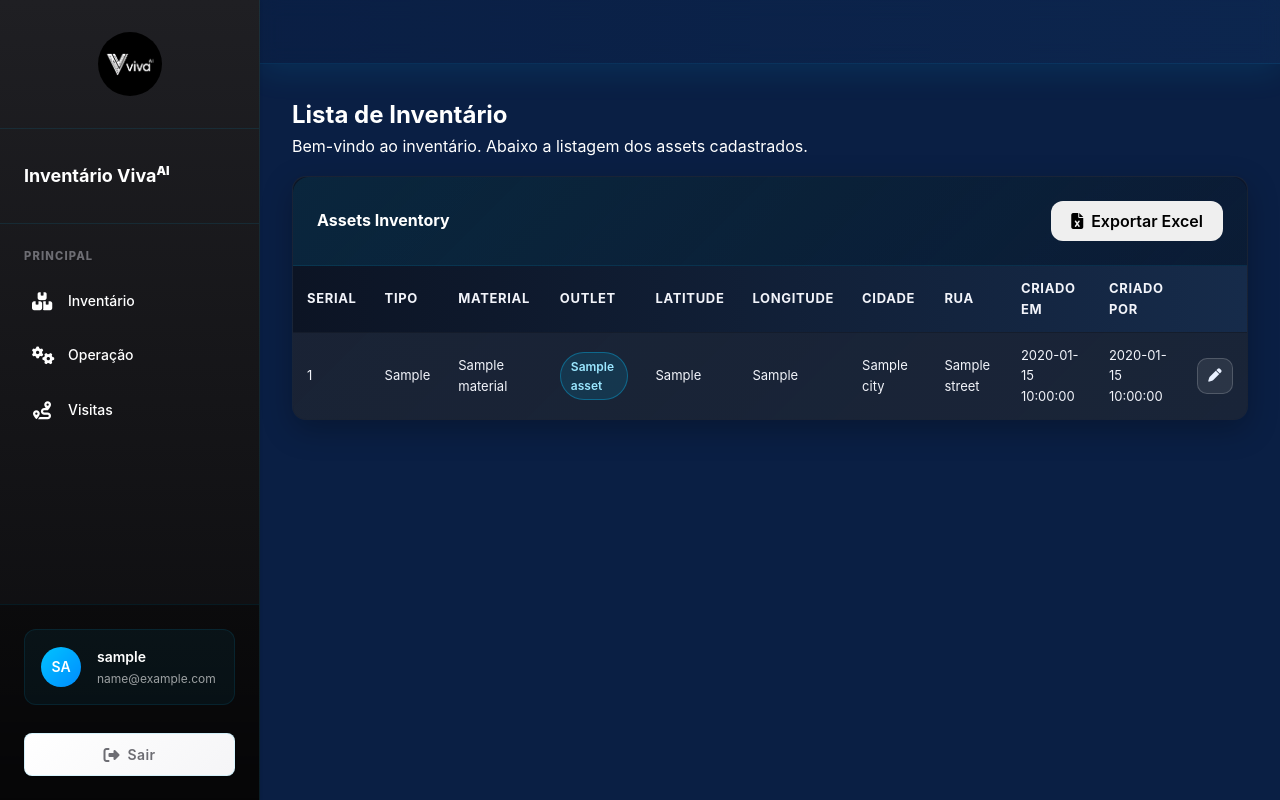
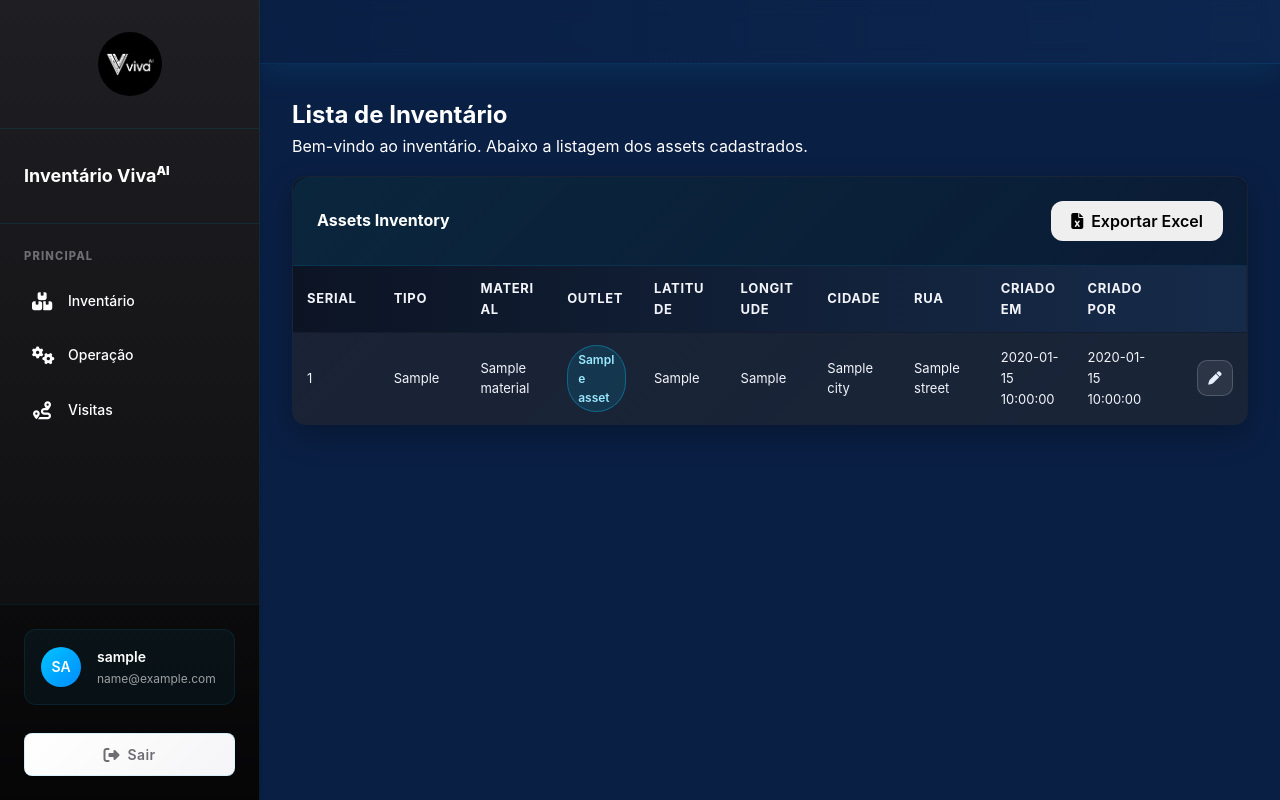
Before and after one commit to JoaoAlexandreMG/copilot_viva, a Flask app: template templates/inventory/list.html in a window 1280 px wide. Run offline with Flask 3, Linux system fonts and the light colour scheme; the template is opened without the code that fills it: most values are stand-ins (such as "Sample title", 1, 10 or a date in 2020); some web fonts are replaced.

Commit message:
melhorer responsividade da tela de lista

```diff
--- a/templates/inventory/list.html
+++ b/templates/inventory/list.html
@@ -20,6 +20,10 @@
         text-transform: uppercase;
         letter-spacing: 0.02em;
         font-size: 12px;
+    }
+
+    .inventory-table {
+        table-layout: fixed;
     }
 
     .inventory-table tbody tr {
@@ -51,6 +55,8 @@
         vertical-align: middle;
         font-size: 13px;
         color: #f2f4fa;
+        word-break: break-word;
+        white-space: normal;
     }
 
     .badge-outlet {
@@ -192,7 +198,7 @@
         color: #9be7ff;
     }
 
-    @media (max-width: 768px) {
+    @media (max-width: 1024px) {
         .inventory-table {
             min-width: unset;
         }
```
